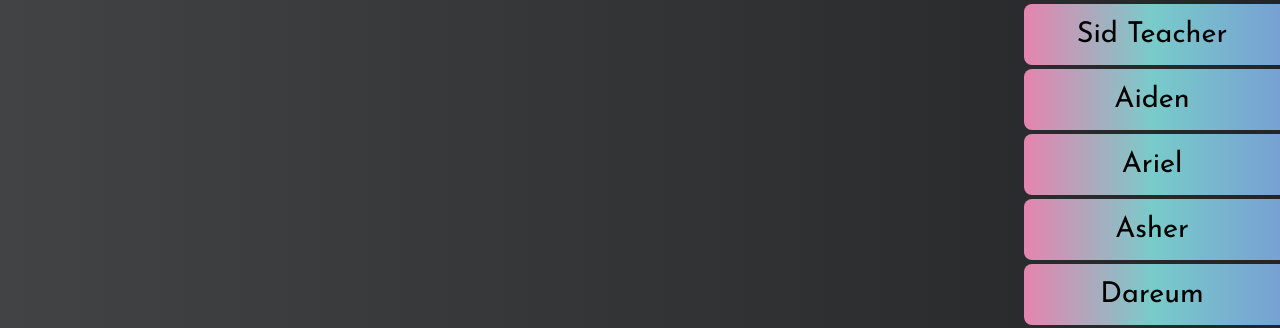
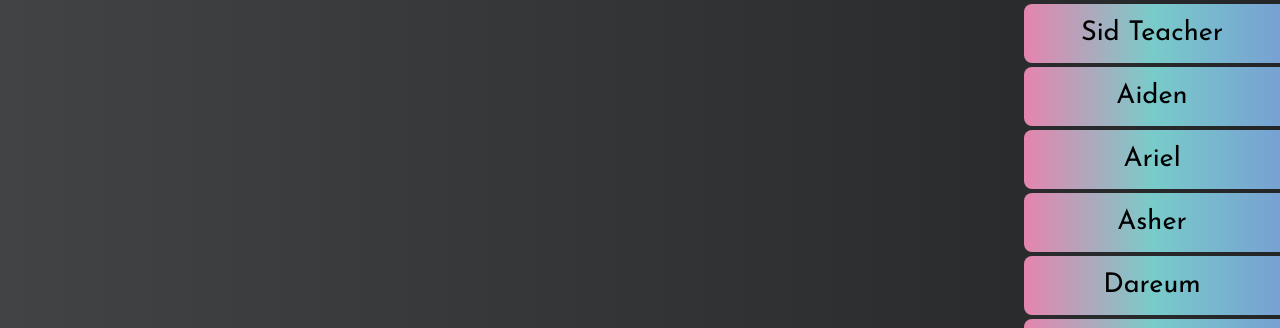
Before and after one commit to SidRoberts/spotlight, a website: page index.html in a window 1280 px wide. Shown: the top 328 px of the page. Drawn offline with nearby package versions, Linux system fonts and the light colour scheme; files that its build step writes are made by us from their sources.

Commit message:
Reduced size of names list a bit more.

```diff
--- a/styles.sass
+++ b/styles.sass
@@ -31,7 +31,7 @@ body
 #names
     cursor: hand
     display: table-cell
-    font-size: 1.8rem
+    font-size: 1.7rem
     height: 100%
     list-style: none
     vertical-align: middle
```
